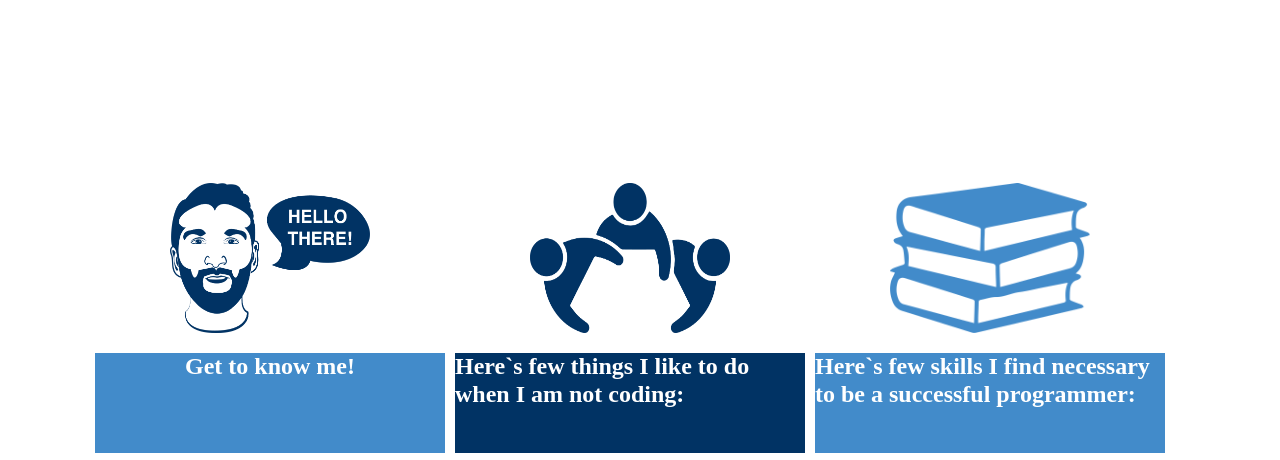
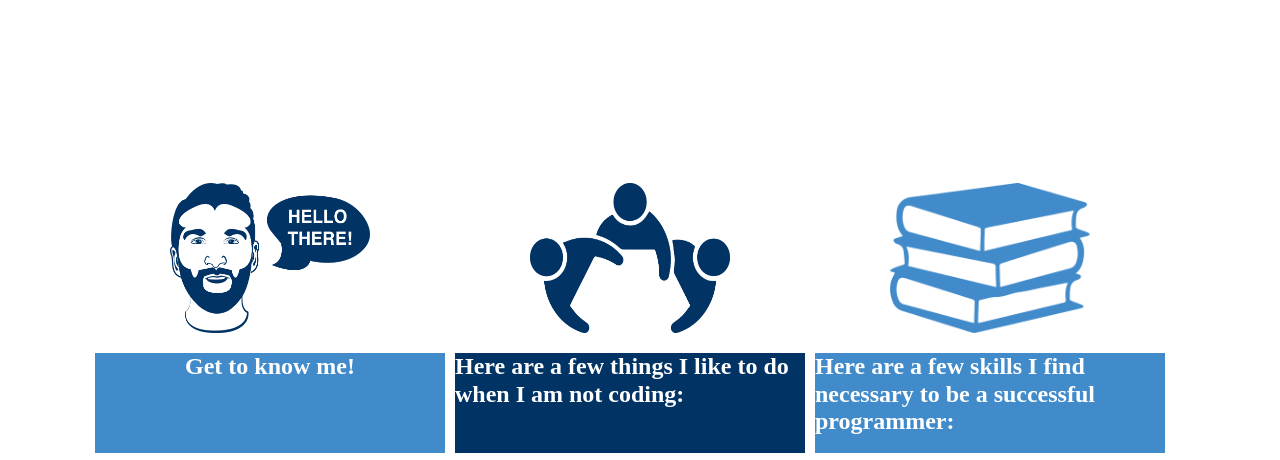
Before and after one commit to Anar-88/AnarDevProject, a plain HTML site: page index.html in a window 1280 px wide. Shown: the part 492-952 px from the top of the page. Drawn offline with nearby package versions, Linux system fonts and the light colour scheme; a script that the page names is missing.

Commit message:
Update index.html

```diff
--- a/index.html
+++ b/index.html
@@ -37,7 +37,7 @@
         <section class="section2">
           <div class="item">
             <img src="hobbies_pic.png" alt="stacked_books" width="200" height="150">
-          <h2>Here`s few things I like to do when I am not coding:</h2>
+          <h2>Here are a few things I like to do when I am not coding:</h2>
           <div class="p-bg-color">
           <ul>
             <li>Reading</li>
@@ -57,7 +57,7 @@
         <section class="section3">
           <div class="item">
              <img src="teampic.png" alt="teamwork" width="200" height="150">
-          <h2> Here`s few skills I find necessary to be a successful programmer: </h2>
+          <h2> Here are a few skills I find necessary to be a successful programmer: </h2>
           <div class="p-bg-color">
           <ol>
             <li>Passion for problem solving</li>
```
